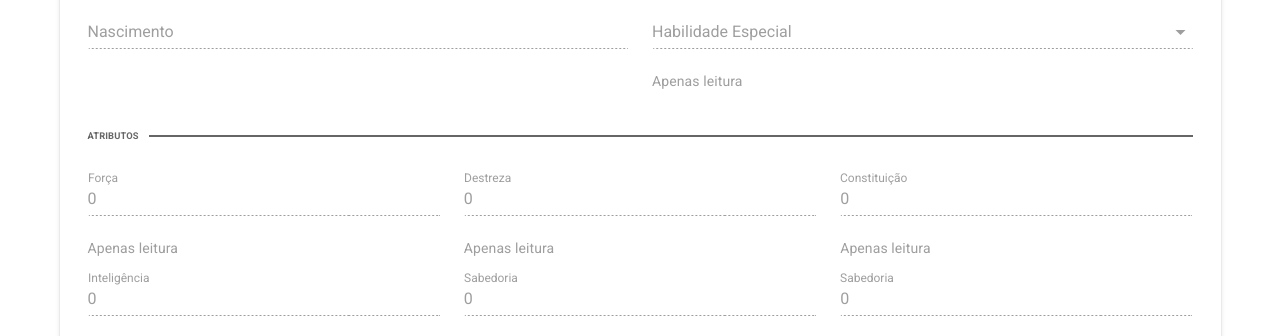
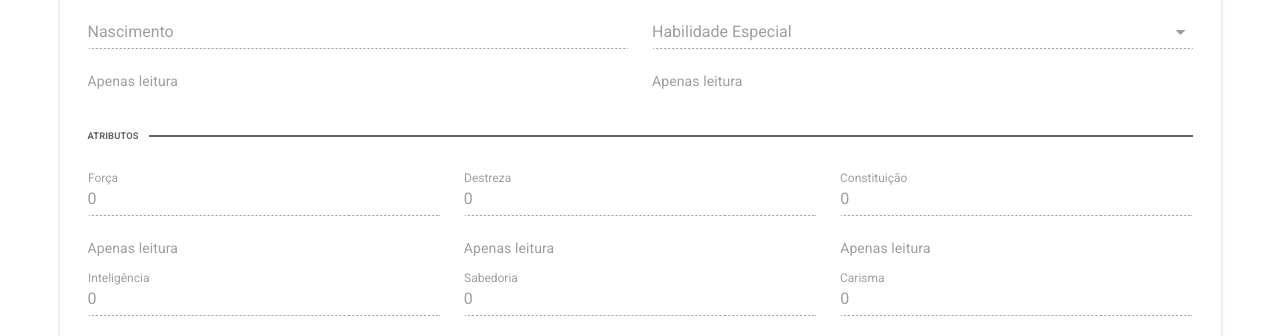
Before and after one commit to felipebiel/vue-knights, a Vue app: page /knight/1 in a window 1280 px wide. Shown: the part 232-568 px from the top of the page. Built offline with nearby package versions, Linux system fonts and the light colour scheme; no server answers.

Commit message:
fix: Nome da laber de carisma

```diff
--- a/src/views/knightsForm/KnightsForm.html
+++ b/src/views/knightsForm/KnightsForm.html
@@ -28,6 +28,7 @@
                         </template>
                         <v-date-picker v-model="form.birthday" @input="menu2 = false"></v-date-picker>
                     </v-menu>
+                    <div v-if="id? true : false" class="grey--text read-only">{{ readonly }}</div>
                 </v-flex>
                 <v-flex xs12 sm6 px-3 mb-2>
                     <v-select v-model="form.keyAttribute" :disabled="id? true : false " :items="attributesList"
@@ -71,7 +72,7 @@
                     <div v-if="id? true : false" class="grey--text read-only">{{ readonly }}</div>
                 </v-flex>
                 <v-flex xs6 sm4 px-3 mb-2>
-                    <v-text-field type="number" min="0" max="20" v-model="form.attributes.charisma" label="Sabedoria"
+                    <v-text-field type="number" min="0" max="20" v-model="form.attributes.charisma" label="Carisma"
                         :error-messages='attributeCharismaErrors' :loading="loading" required :disabled="id? true : false ">
                     </v-text-field>
                     <div v-if="id? true : false" class="grey--text read-only">{{ readonly }}</div>
```
